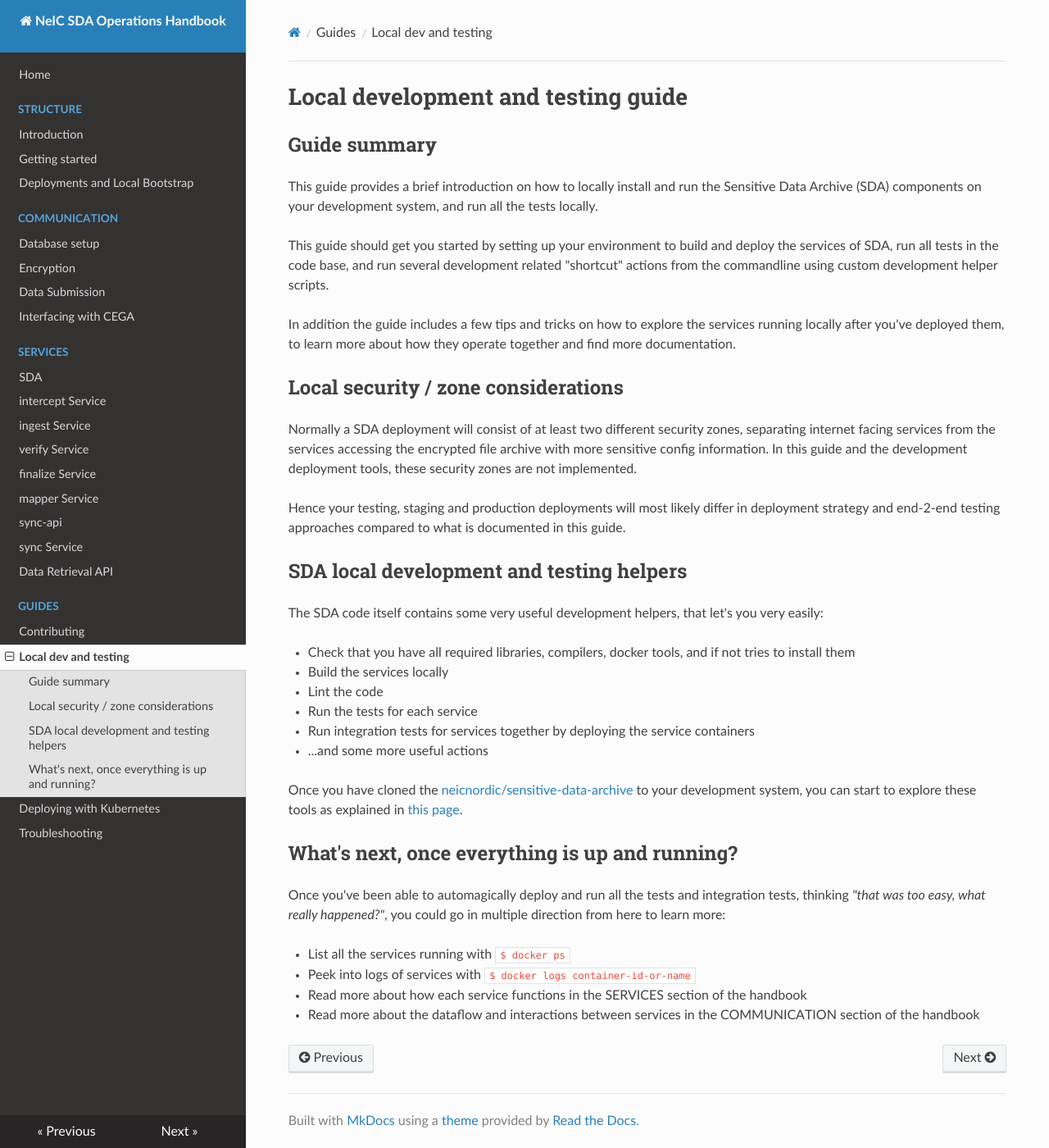
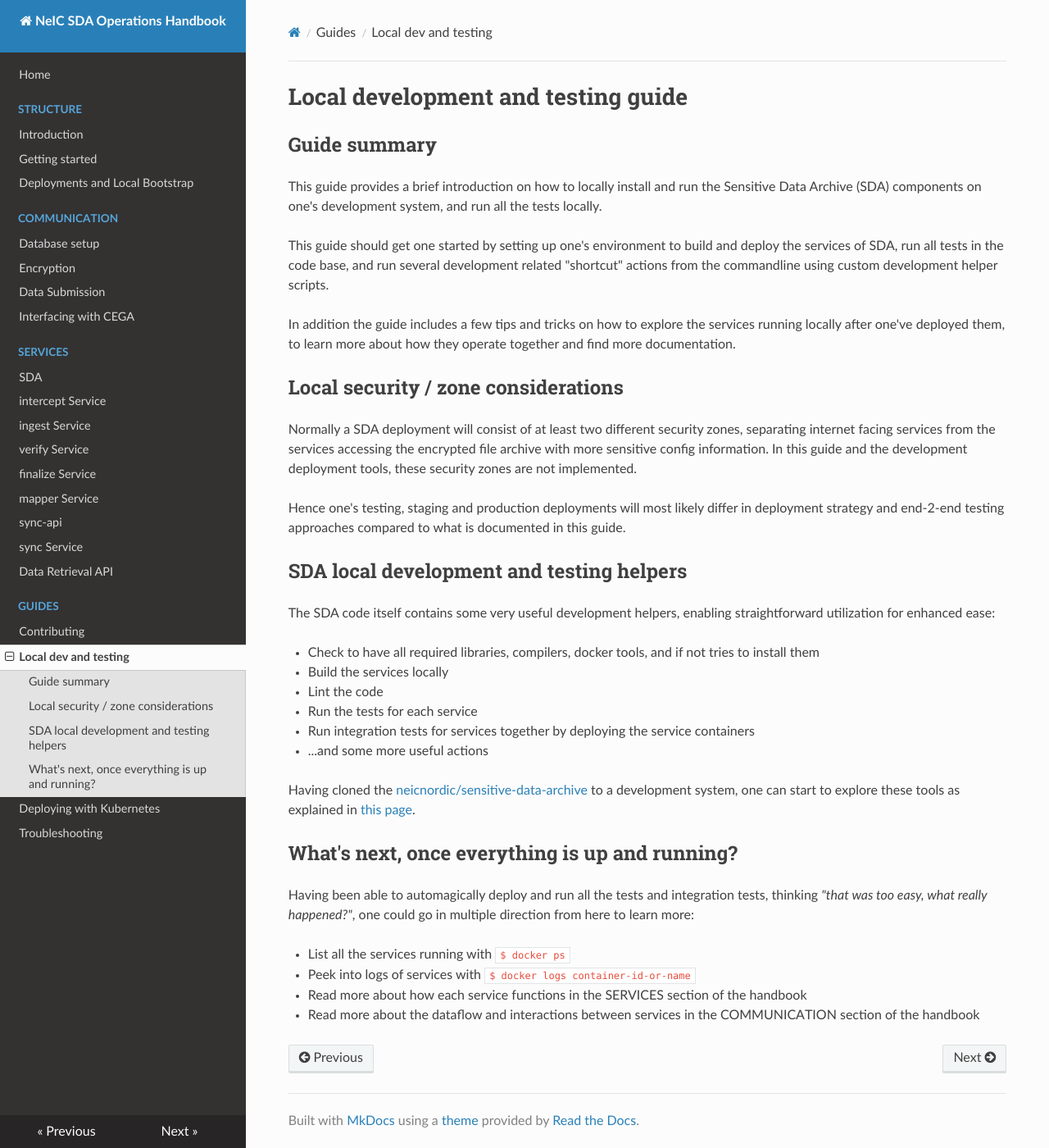
Before and after one commit to neicnordic/neic-sda, an MkDocs documentation site: the page built from docs/guides/local-dev-and-testing.md, in a window 1280 px wide and 1400 px high. Shown: the whole window at 82% size. Built offline with MkDocs 1.6.1, drawn with Linux system fonts in a browser that asks for light colours; nearby versions of some CDN libraries.

Commit message:
language consistency for guides

````diff
--- a/docs/guides/local-dev-and-testing.md
+++ b/docs/guides/local-dev-and-testing.md
@@ -2,37 +2,37 @@
 
 ## Guide summary
 
-This guide provides a brief introduction on how to locally install and run the Sensitive Data Archive (SDA) components on your development system, and run all the tests locally.
+This guide provides a brief introduction on how to locally install and run the Sensitive Data Archive (SDA) components on one's development system, and run all the tests locally.
 
-This guide should get you started by setting up your environment to build and deploy the services of SDA, run all tests in the code base, and run several development related "shortcut" actions from the commandline using custom development helper scripts.
+This guide should get one started by setting up one's environment to build and deploy the services of SDA, run all tests in the code base, and run several development related "shortcut" actions from the commandline using custom development helper scripts.
 
-In addition the guide includes a few tips and tricks on how to explore the services running locally after you've deployed them, to learn more about how they operate together and find more documentation.
+In addition the guide includes a few tips and tricks on how to explore the services running locally after one've deployed them, to learn more about how they operate together and find more documentation.
 
 
 ## Local security / zone considerations
 
 Normally a SDA deployment will consist of at least two different security zones, separating internet facing services from the services accessing the encrypted file archive with more sensitive config information. In this guide and the development deployment tools, these security zones are not implemented.
 
-Hence your testing, staging and production deployments will most likely differ in deployment strategy and end-2-end testing approaches compared to what is documented in this guide.
+Hence one's testing, staging and production deployments will most likely differ in deployment strategy and end-2-end testing approaches compared to what is documented in this guide.
 
 
 ## SDA local development and testing helpers
 
-The SDA code itself contains some very useful development helpers, that let's you very easily:
+The SDA code itself contains some very useful development helpers, enabling straightforward utilization for enhanced ease:
 
- - Check that you have all required libraries, compilers, docker tools, and if not tries to install them
+ - Check to have all required libraries, compilers, docker tools, and if not tries to install them
  - Build the services locally
  - Lint the code
  - Run the tests for each service
  - Run integration tests for services together by deploying the service containers
  - ...and some more useful actions
 
-Once you have cloned the [neicnordic/sensitive-data-archive](https://github.com/neicnordic/sensitive-data-archive/) to your development system, you can start to
+Having cloned the [neicnordic/sensitive-data-archive](https://github.com/neicnordic/sensitive-data-archive/) to a development system, one can start to
  explore these tools as explained in [this page](sda-dev-test-doc.md).
 
 ## What's next, once everything is up and running?
 
-Once you've been able to automagically deploy and run all the tests and integration tests, thinking *"that was too easy, what really happened?"*, you could go in multiple direction from here to learn more:
+Having been able to automagically deploy and run all the tests and integration tests, thinking *"that was too easy, what really happened?"*, one could go in multiple direction from here to learn more:
 
  - List all the services running with ```$ docker ps```
  - Peek into logs of services with ```$ docker logs container-id-or-name```
````
Also changed, not shown: docs/guides/deploy-k8s.md (+2 -2 lines), docs/guides/deploy-swarm.md (+1 -1 lines), docs/guides/tls.md (+1 -3 lines), docs/guides/troubleshooting.md (+2 -2 lines).
